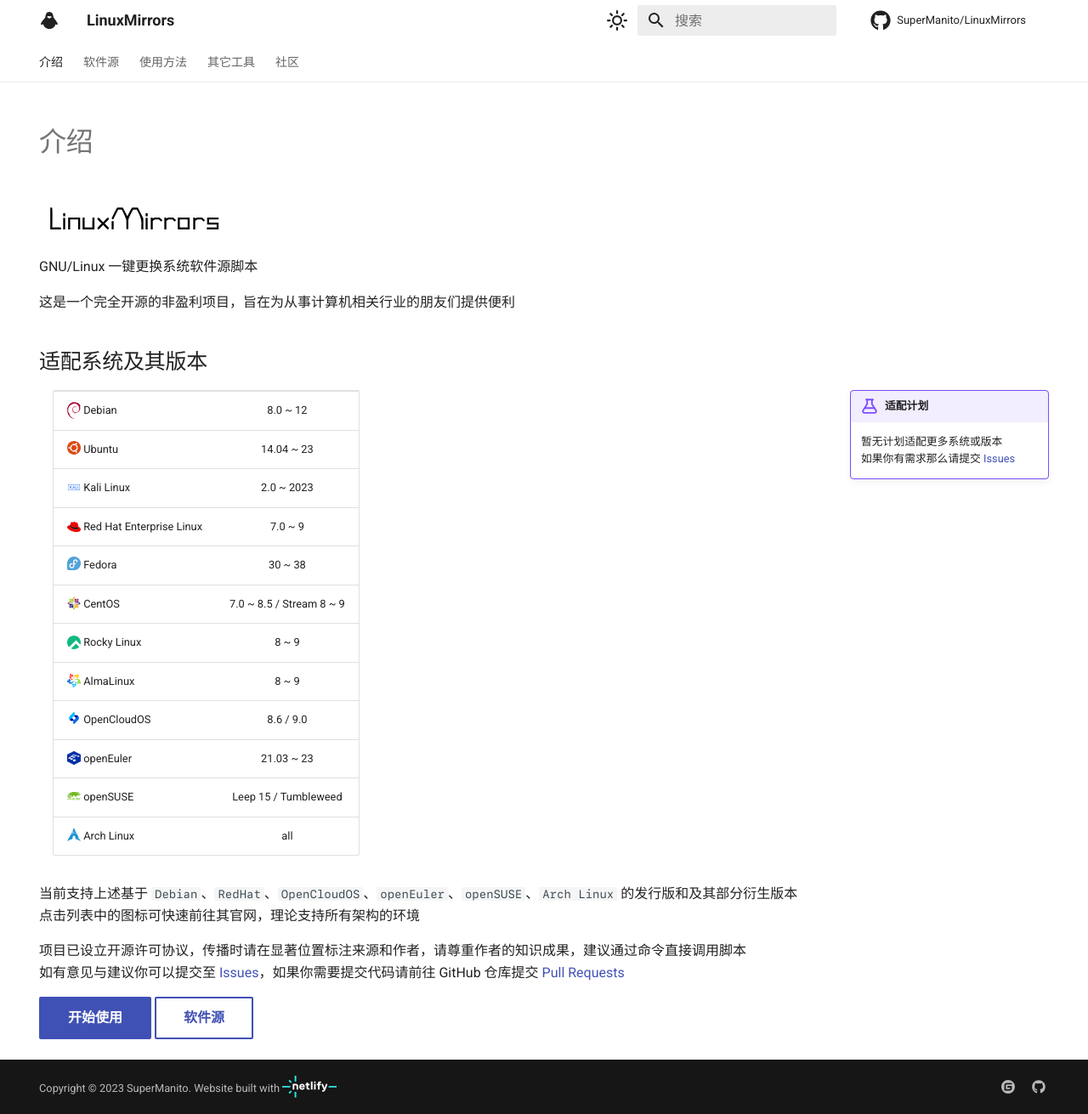
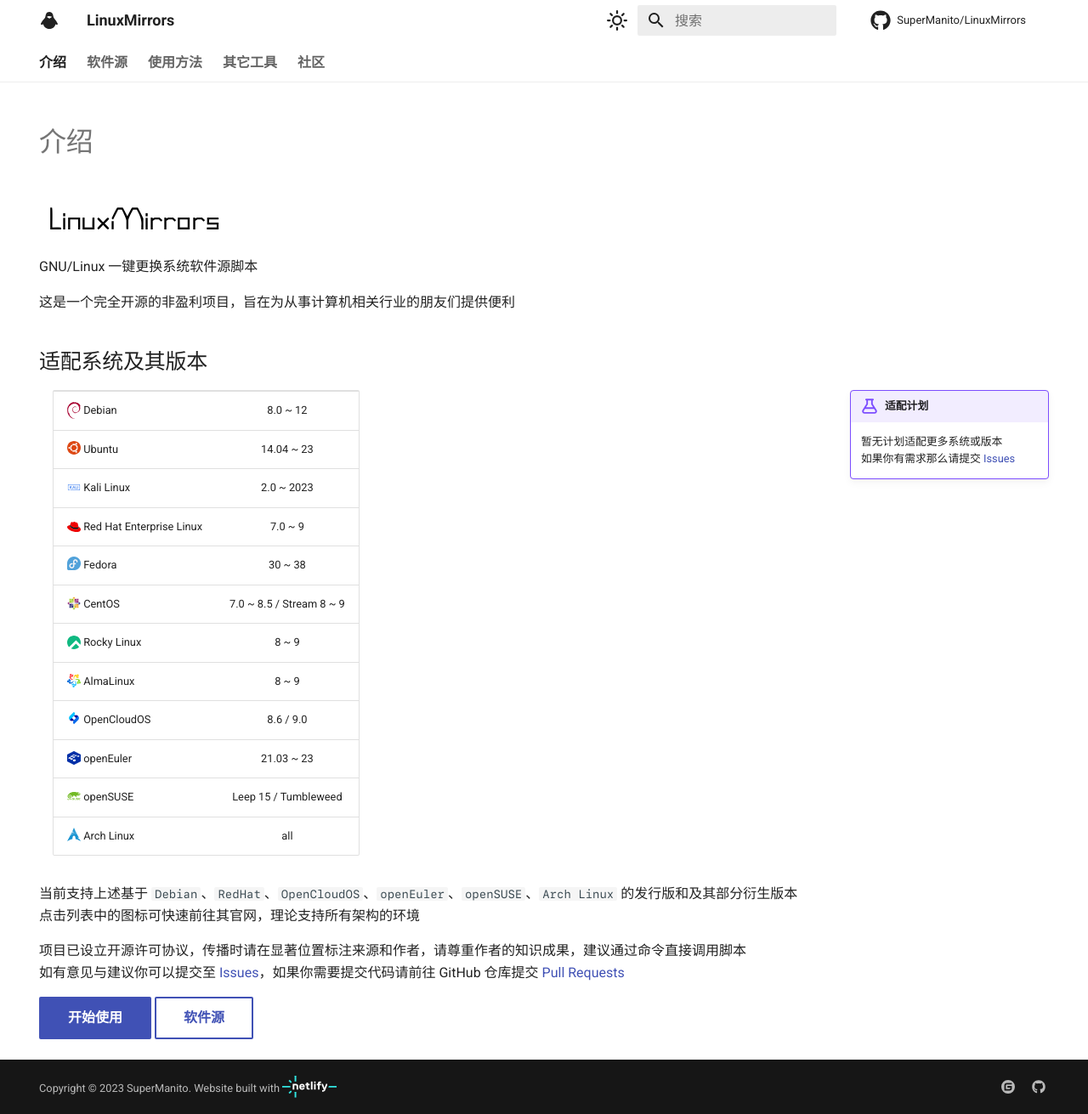
Before and after one commit to SuperManito/LinuxMirrors, an MkDocs documentation site: the page built from docs/index.md, in a window 1280 px wide and 1311 px high. Shown: the whole window at 85% size. Built offline with MkDocs 1.6.1 and Material for MkDocs 9.7.7, drawn with Linux system fonts in a browser that asks for light colours; comment, search, counter and statistics services are not loaded.

Commit message:
更新文档

```diff
--- a/docs/stylesheets/extra.css
+++ b/docs/stylesheets/extra.css
@@ -1,15 +1,18 @@
 :root {
     --md-code-font: 'SF Mono';
+    --md-footer-bg-color--dark: #1c1e21;
+    --md-primary-fg-color--light: hsl(0, 0%, 100%, 0.33);
 }
-[data-md-color-scheme='default'] {
-    --md-primary-fg-color: hsl(0, 0%, 100%, 0.33);
+[data-md-color-scheme='slate'] {
+    --md-default-bg-color: #1b1b1d;
+    --md-code-bg-color: #161618;
 }
 [data-md-color-scheme='slate'] .md-header {
-    background-color: hsla(232, 15%, 21%, 0.33);
+    background-color: hsla(240, 4%,11%, 0.33);
 }
 [data-md-color-scheme='slate'] .md-tabs {
-    background-color: hsla(232, 15%, 21%, 0.33);
-    border-bottom: 0.05rem solid #68686842;
+    background-color: hsla(240, 4%,11%, 0.33);
+    border-bottom: 0.05rem solid #5c5c5c42;
 }
 @font-face {
     font-family: 'SF Mono';
@@ -33,3 +36,7 @@
 .md-header {
     backdrop-filter: blur(8px);
 }
+.md-tabs__link {
+    font-size: .8rem !important;
+    font-weight: 600 !important;
+}
```
